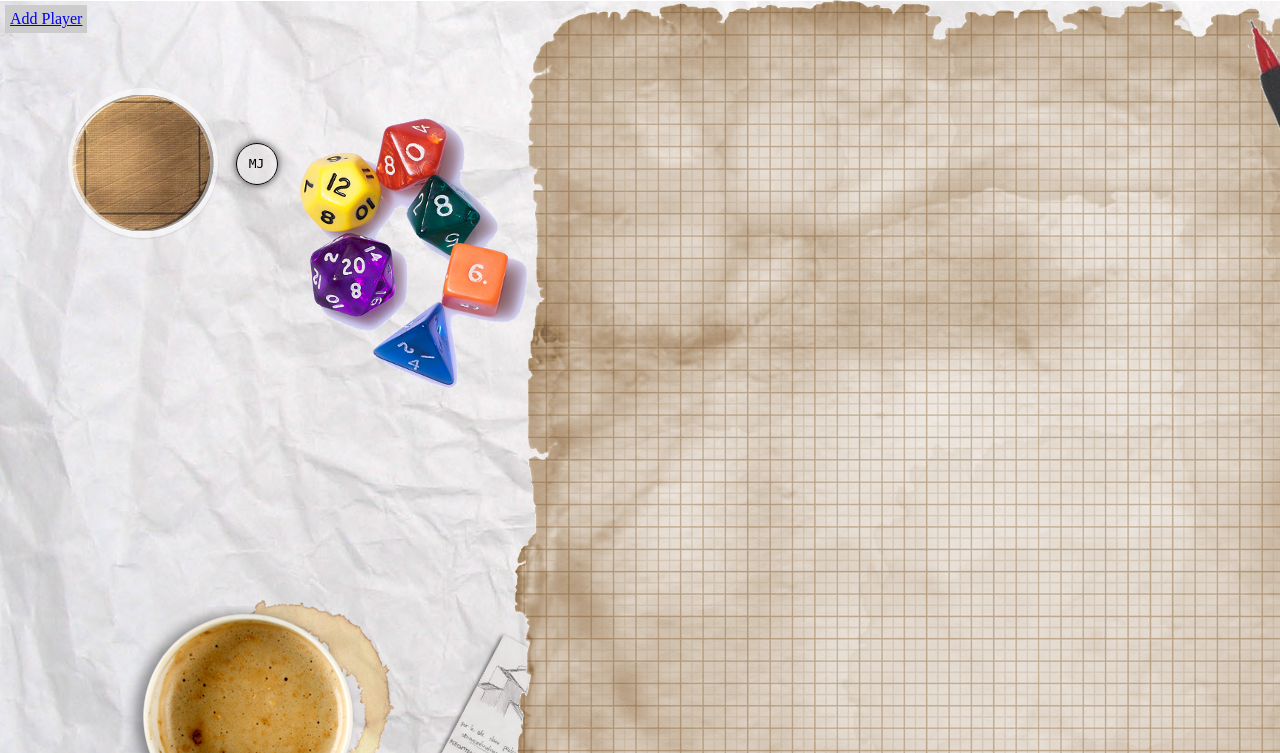
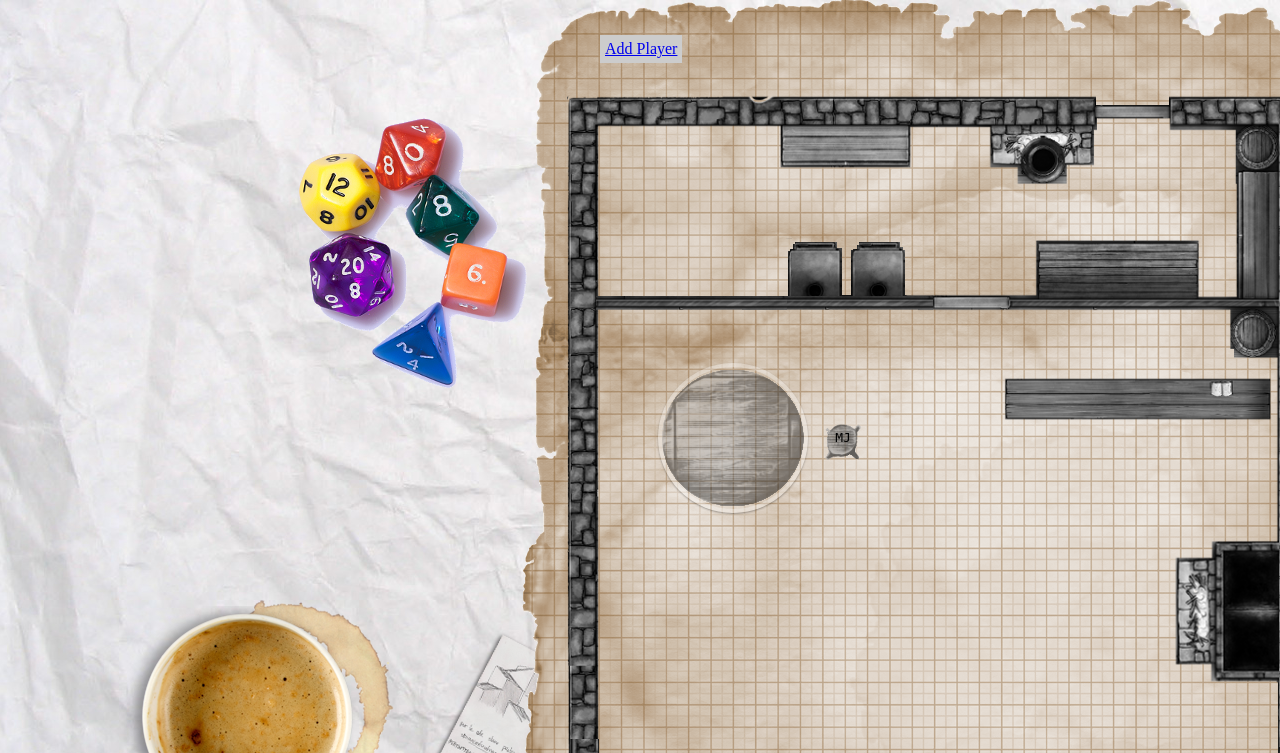
Before and after one commit to DeretsunGit/LoliRoundTable, a PHP site: page / in a window 1280 px wide. Shown: the top 753 px of the page. Run offline with PHP 8.4, Linux system fonts and the light colour scheme.

Commit message:
[ADD] New background and animations

```diff
--- a/CircleTest/index.php
+++ b/CircleTest/index.php
@@ -10,15 +10,40 @@
 
 	</head>
 	<body>
+		<ul>
+			<li>
 				<div class="Tab-grid">
 					<div class="Tab-item Tab-img-1">
 						<div class="Tab-info">
 							<h3>D&D 3.5</h3>
-					<p>Deretsun<a href="http://en.wikipedia.org/wiki/Tsundere">More informations</p></h3>
+							<p>Deretsun<a href="http://tvtropes.org/pmwiki/pmwiki.php/Main/Tsundere">More informations</p></a>
 						</div>
 					</div>
 				</div>
-		<div class="Table"><div id="player-example"></div></div>
+			</li>
+			<!--
+			<li>
+				<div class="Tab-grid">
+					<div class="Tab-item Tab-img-1">
+						<div class="Tab-info">
+							<h3>Pathfinder</h3>
+							<p>Chris<a href="http://tvtropes.org/pmwiki/pmwiki.php/Main/YanDere">More informations</p></a>
+						</div>
+					</div>
+				</div>
+			</li>
+			<li>
+				<div class="Tab-grid">
+					<div class="Tab-item Tab-img-1">
+						<div class="Tab-info">
+							<h3>Anima</h3>
+							<p>Skip<a href="http://tvtropes.org/pmwiki/pmwiki.php/Main/Dandere">More informations</p></a>
+						</div>
+					</div>
+				</div>
+			</li> -->
+		</ul>
+		<div id="player-example"></div>
  		<a href="#" id="addSome">Add Player</a>
  		<script src="./user.js"></script>
 		<!-- Lolis not allowed -->
--- a/CircleTest/style.css
+++ b/CircleTest/style.css
@@ -1,7 +1,15 @@
 body
 {
 	padding: 60px;
-	background-image: url(scene.png);
+	background-image: url(build22.png);
+}
+
+ul {
+	list-style-type: none;
+}
+
+li {
+	margin: 0 0 140px 0;
 }
 
 .Tab-item {
@@ -11,17 +19,18 @@
 	overflow: hidden;
     position: relative;
 	box-shadow:
-		inset 0 0 0 8px rgba(255, 255, 255, 0.5),
-		0 1px 2px rgba(0,0,0,0.1);
-	//transition: all 0.4s ease-in-out;
+		inset 0 0 0 4px rgba(255, 255, 255, 0.3),
+		0 1px 2px rgba(0,0,0, 0.3);
+	transition: all 0.4s ease-in-out;
     cursor: default;
 	/* z-index: 1; */
 }
 
 .Tab-grid {
-    margin: 20px 0 0 0;
-    padding: 0;
-    list-style: none;
+	position: relative;
+	top: 275px;
+    left: 550px;
+	margin: 20px 0 0 0;
     display: block;
     text-align: center;
     width: 150px;
@@ -30,7 +39,7 @@
 
 .Tab-info {
 	position: absolute;
-	background: rgba(139,69,19,0.3);
+	background: rgba(139,69,19,0.2);
     width: inherit;
     height: inherit;
     border-radius: 50%;
@@ -41,25 +50,26 @@
 }
 
 .Tab-img-1 {
-    background-image: url(table3.png);
+    background-image: url(table6.png);
+	background-repeat: no-repeat;
 }
 
 .Tab-info h3 {
     color: #FFF;
     text-transform: uppercase;
     letter-spacing: 2px;
-    font-size: 24px;
-    padding: 10px 0 0 0;
+    font-size: 90%;
+    padding: 20px 0 0 0;
     font-family: 'Open Sans', Arial, sans-serif;
     text-shadow:
-        0 0 1px #FFF,
+        0 0 1px #000,
         0 1px 2px rgba(0,0,0,0.3);
 }
 
 .Tab-info p {
     color: #FFF;
 	font-style: italic;
-    margin: -15px 30px;
+    margin: 0px 30px;
     font-size: 12px;
 	opacity: 0;
 	border-top: 1px solid rgba(255,255,255,0.5);
@@ -101,33 +111,33 @@
 
 #player
 {
-	width: 40px;
-	height: 40px;
+	width: 50px;
+	height: 50px;
 	line-height: 40px;
 	border-radius: 40px;
 	transition: all 0.4s ease-in-out;
-	border: 1px solid #000;
+	background-image: url(chair4b.png);
 	position: absolute;
 	font-family: Monospace;
 	z-index: 2;
 	text-align: center;
 	vertical-align: text-middle;
 	display: inline-block;
-	box-shadow: 0 0 8px rgba(0, 0, 0, .8);
-	-moz-box-shadow: 0 0 8px rgba(0, 0, 0, .8);
 }
+
 #player-example
 {
 	visibility: hidden;
 	width: 40px;
 	height: 40px;
 }
+
 #addSome
 {
 	position: absolute;
 	display: inline-block;
-	top: 5px;
-	left: 5px;
+	top: 35px;
+	left: 600px;
 	padding: 5px;
 	background: #CCC;
 }
--- a/CircleTest/user.js
+++ b/CircleTest/user.js
@@ -28,8 +28,8 @@
 	};
 
 	var PlayerPos = {
-		x: CentrePos.x + ((ElemDim.x * 0.75) * Math.cos(GetPercPerPlayer(players) * PlayersPlaced * Math.PI / 180)) - ($("#player-example").width() / 2),
-		y: CentrePos.y + ((ElemDim.y * 0.75) * Math.sin(GetPercPerPlayer(players) * PlayersPlaced * Math.PI / 180)) - ($("#player-example").height() / 2)
+		x: CentrePos.x + ((ElemDim.x * 0.7) * Math.cos(GetPercPerPlayer(players) * PlayersPlaced * Math.PI / 180)) - ($("#player-example").width() / 2),
+		y: CentrePos.y + ((ElemDim.y * 0.7) * Math.sin(GetPercPerPlayer(players) * PlayersPlaced * Math.PI / 180)) - ($("#player-example").height() / 2)
 	};
 
 	PlayersPlaced++;
@@ -44,8 +44,8 @@
 
 function Grow() {
 	var ElemDim = {
-		x: $(".Table").width(),
-		y: $(".Table").height()
+		x: $(".Tab-grid").width(),
+		y: $(".Tab-grid").height()
 	};
 
 	$(".Tab-grid").width(ElemDim.x + 10);
```
Also changed, not shown: CircleTest/build22.png (added), CircleTest/chair4b.png (added), CircleTest/scene.png (deleted), CircleTest/table3.png (deleted), CircleTest/table6.png (added). Lines whose indentation alone changed are shown as unchanged.
